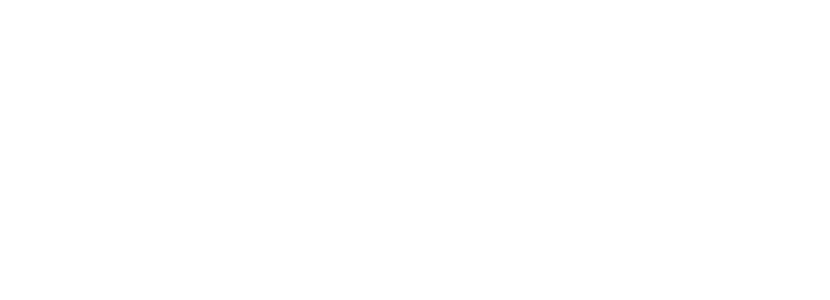
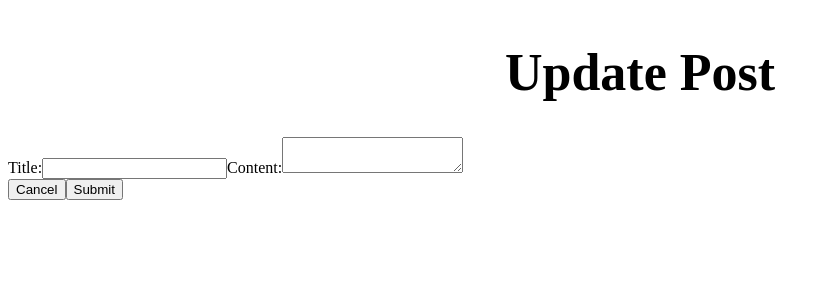
Before and after one commit to RShillgit/Blog-Api, a React (Create React App) app in the folder client/: page /posts/1/update in a window 1280 px wide. Before the commit this address had no page. Shown: the top 300 px of the page, without its empty margins (0-830 px from the left). Built offline with nearby package versions, Linux system fonts and the light colour scheme.

Commit message:
Update Specific Post

```diff
--- a/client/src/App.js
+++ b/client/src/App.js
@@ -1,18 +1,22 @@
 import React, { useState, useEffect, useRef } from "react";
+import { useNavigate } from "react-router-dom";
 import './styles/App.css';
 
 function App() {
 
+  const navigate = useNavigate();
   const [allBlogs, setAllBlogs] = useState();
   const [loginLogoutButton, setLoginLogoutButton] = useState();
   const [createBlogButton, setCreateBlogButton] = useState();
-  const deletePostButton = useRef();
+  const adminButtons = useRef();
 
   // Get all blogs
   useEffect(() => {
 
     // Check if there is a token in local storage
     const token = localStorage.getItem("token");
+
+    // If there is set admin functionality
     if (token) {
       setLoginLogoutButton(
         <button onClick={logout}>Logout</button>
@@ -22,7 +26,10 @@ function App() {
           <button>Create Blog</button>
         </a>
       )
-      deletePostButton.current = <button onClick={deletePost}>Delte</button>
+      adminButtons.current = <div className="admin-buttons">
+        <button onClick={editPost}>Edit</button>
+        <button onClick={deletePost}>Delte</button>
+      </div>
     }
     else setLoginLogoutButton(
       <a href='/login'>
@@ -38,7 +45,7 @@ function App() {
             const href = `/posts/${blog._id}`;
             return (
                 <div className="home-individualBlog" key={blog._id} blogid={blog._id}>
-                  {deletePostButton.current}
+                  {adminButtons.current}
                     <a href={href}>
                         <p>{blog.title}</p>
                         <p id="individualBlog-text">{blog.text}</p>
@@ -101,6 +108,14 @@ function App() {
 
   }
 
+  const editPost = (e) => {
+    const selectedPost = e.target.parentElement.parentElement;
+    const postId = selectedPost.getAttribute('blogid');
+
+    // Navigate to update route
+    navigate(`/posts/${postId}/update`);
+  }
+
   return (
     <div className="App">
 
--- /dev/null
+++ b/client/src/components/updatePost.js
@@ -0,0 +1,81 @@
+import { useEffect, useLayoutEffect, useRef, useState } from "react";
+import { useNavigate, useParams } from "react-router-dom";
+
+const UpdatePost = () => {
+
+    const navigate = useNavigate();
+    const token = useRef();
+    const [title, setTitle] = useState("")
+    const [content, setContent] = useState("");
+    const postId = useParams();
+
+    // Before mount check for token
+    useLayoutEffect(() => {
+        const idToken = localStorage.getItem("token");
+        token.current = idToken;
+    }, [])
+
+    useEffect(() => {
+
+        // If there is a token, get the post information to fill the inputs
+        if (token.current) {
+            fetch(`http://localhost:8000/posts/${postId.id}`)
+            .then((res) => res.json())
+            .then((data) => {
+                setTitle(data.title);
+                setContent(data.text);
+            })
+        }
+
+    }, [])
+
+    // Title input change
+    const titleChange = (e) => {
+        setTitle(e.target.value)
+    }
+
+    // Content input change
+    const contentChange = (e) => {
+        setContent(e.target.value)
+    }
+
+    // Updates post information
+    const updateFormSubmit = (e) => {
+        e.preventDefault();
+
+        const newBlogInfo = {title, content};
+
+        // POST request to create the new blog
+        fetch(`http://localhost:8000/posts/${postId.id}`, {
+            method: 'PUT',
+            headers: { "Content-Type": "application/json" },
+            body: JSON.stringify(newBlogInfo)
+        })
+        // Then navigate back to home
+        .then(navigate('/'));
+
+    }
+
+    return (
+        <div>
+            <header><h1>Update Post</h1></header>
+            <form onSubmit={updateFormSubmit} id="update-post-form">
+                <label>
+                    Title:
+                    <input type='text' name="title" value={title} onChange={titleChange} required={true}></input>
+                </label>
+                <label>
+                    Content:
+                    <textarea type='text' name="content" value={content} onChange={contentChange} required={true} />
+                </label>
+            </form>
+            <div className="form-buttons">
+                <a href="/">
+                    <button>Cancel</button>
+                </a>
+                <button form="update-post-form">Submit</button>
+            </div>
+        </div>
+    )
+}
+export default UpdatePost;
--- a/client/src/routeSwitch.js
+++ b/client/src/routeSwitch.js
@@ -4,6 +4,7 @@ import IndividualPost from "./components/individualPost";
 import Login from "./components/login";
 import Post from "./components/post";
 import Protected from "./components/protected";
+import UpdatePost from "./components/updatePost";
 
 
 const RouteSwitch = () => {
@@ -14,6 +15,7 @@ const RouteSwitch = () => {
         <Route path="/login" element={<Login />} />
         <Route path="/posts" element={<Post />} />
         <Route path="/posts/:id" element={<IndividualPost />} />
+        <Route path="/posts/:id/update" element={<UpdatePost />} />
         <Route path="/protected" element={<Protected />} />
       </Routes>
     </BrowserRouter>
```
Also changed, not shown: 1 other file (tests, documents, lock files or other folders).
